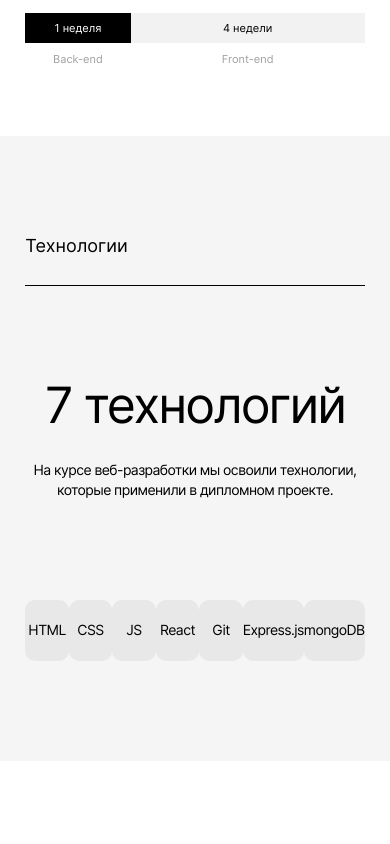
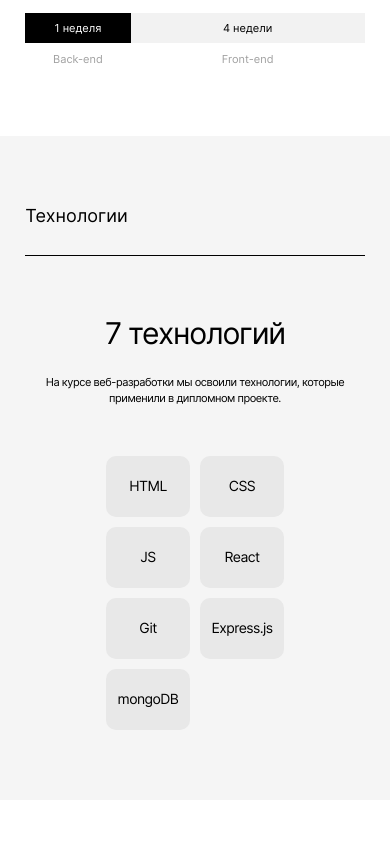
Before and after one commit to Arti-D/movies-explorer-frontend, a React (Create React App) app: page / in a window 390 px wide. Shown: the part 1200-2044 px from the top of the page. Built offline with nearby package versions, Linux system fonts and the light colour scheme.

Commit message:
Main Techs адаптив

```diff
--- a/src/components/Main/Techs/Techs.css
+++ b/src/components/Main/Techs/Techs.css
@@ -53,3 +53,53 @@
     letter-spacing: -0.04em;
     border-radius: 10px;
 }
+
+
+@media (max-width: 768px) {
+    .techs {
+        padding-top: 90px;
+        padding-bottom: 90px;
+    }
+
+    .techs__elem {
+        width: 84px;
+    }
+
+    .techs__annotation {
+        margin-bottom: 80px;
+    }
+
+    .techs__title {
+        margin-bottom: 24px;
+        margin-top: 60px;
+    }
+}
+
+@media (max-width: 700px) {
+    .techs__list {
+        display: grid;
+        gap: 10px;
+        grid-template-columns: 1fr 1fr;
+        grid-template-rows: auto;
+    }
+
+    .techs__elem:nth-child(2n+1) {
+        justify-self: end;
+    }
+}
+
+@media (max-width: 440px) {
+    .techs {
+        padding-top: 70px;
+        padding-bottom: 70px;
+    }
+
+    .techs__title {
+        font-size: 30px;
+    }
+
+    .techs__annotation {
+        font-size: 11px;
+        margin-bottom: 50px;
+    }
+}
```
